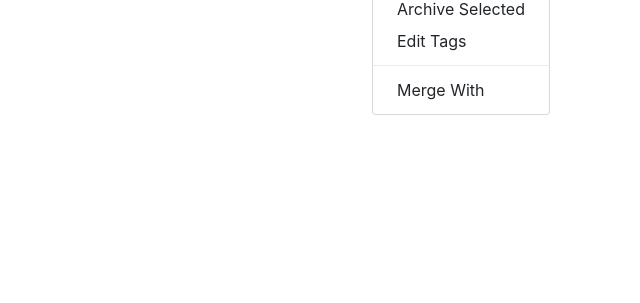
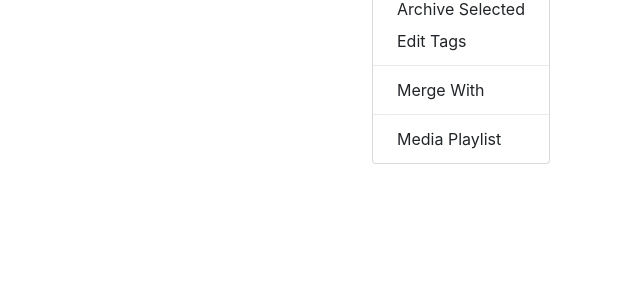
Before and after one commit to kanishka-linux/reminiscence, a Django app: page /sample/1/ in a window 1280 px wide, after a click on "Action". Shown: the part 397-700 px from the top of the page, without its empty margins (640-1280 px from the left). Run offline with Django 3.2, Linux system fonts and the light colour scheme; the visitor is signed in with stand-in values (Sample User, id 1); data that the repository does not hold is empty; parts of the project's set-up code (start-up, migrations or seed data) failed here and were passed over; some libraries are stand-ins or nearby versions.

Commit message:
add option for generating archived media playlist

```diff
--- a/templates/home_dir.html
+++ b/templates/home_dir.html
@@ -56,6 +56,8 @@
             <span class="dropdown-item" data-val="edit-tags-multiple" api-url="/{{user.username}}/api/request" data-link="/{{user.username}}/{{dirname}}/edit-tags-multiple">Edit Tags</span>
             <div class="dropdown-divider"></div>
             <span class="dropdown-item" data-val="merge-bookmark-with" api-url="/{{user.username}}/api/request" data-link="/{{user.username}}/{{dirname}}/merge-bookmark-with">Merge With</span>
+            <div class="dropdown-divider"></div>
+            <span class="dropdown-item" data-val="generate-media-playlist" api-url="/{{user.username}}/api/request" data-link="/{{user.username}}/{{dirname}}/generate-media-playlist">Media Playlist</span>
           </div>
         </div>
     </th>
```
